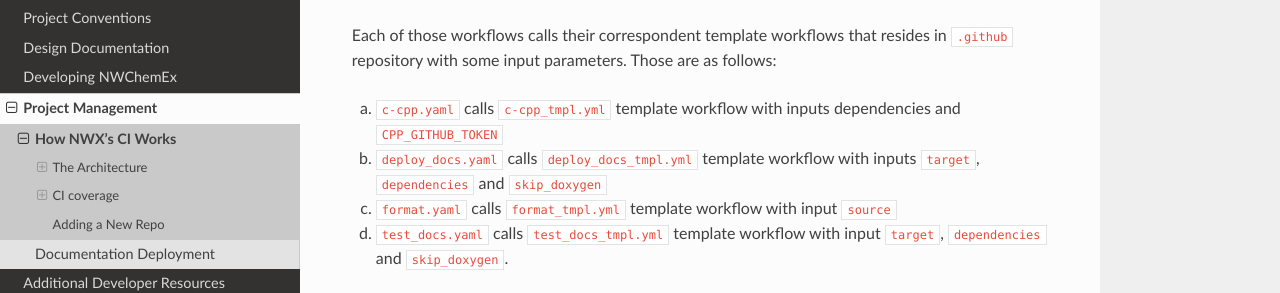
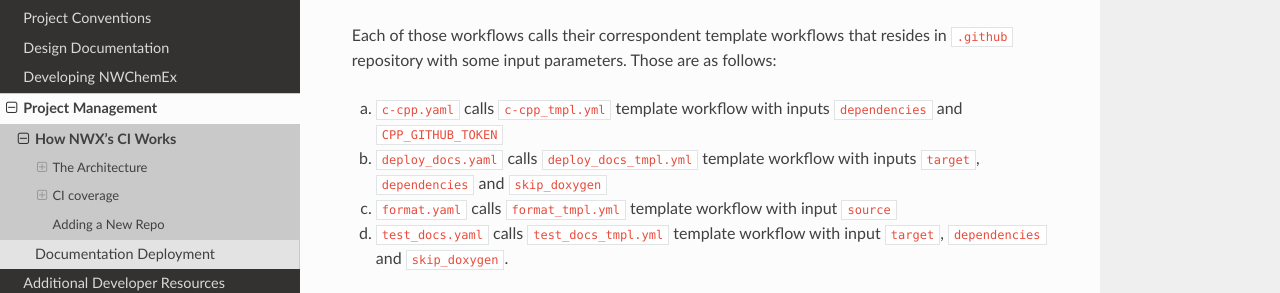
Before and after one commit to NWChemEx/.github, a Sphinx documentation site: the page built from docs/source/project_management/ci_maintainer_notes.rst, in a window 1280 px wide and 900 px high, scrolled down 982 px. Shown: the part 159-452 px from the top of the window. Built offline with Sphinx 7.4.7 and the Read the Docs theme 2.0.0, drawn with Linux system fonts in a browser that asks for light colours.

```diff
--- a/docs/source/project_management/ci_maintainer_notes.rst
+++ b/docs/source/project_management/ci_maintainer_notes.rst
@@ -29,7 +29,7 @@ In the architecture image these workflows are pictured as ``Task{{1,2,3,4}}.yml`
 
 Each of those workflows calls their correspondent template workflows that resides in ``.github`` repository with some input parameters. Those are as follows:
 
-a. ``c-cpp.yaml`` calls ``c-cpp_tmpl.yml`` template workflow with inputs dependencies and ``CPP_GITHUB_TOKEN``
+a. ``c-cpp.yaml`` calls ``c-cpp_tmpl.yml`` template workflow with inputs ``dependencies`` and ``CPP_GITHUB_TOKEN``
 b. ``deploy_docs.yaml`` calls ``deploy_docs_tmpl.yml`` template workflow with inputs ``target``, ``dependencies`` and ``skip_doxygen``
 c. ``format.yaml`` calls ``format_tmpl.yml`` template workflow with input ``source``
 d. ``test_docs.yaml`` calls ``test_docs_tmpl.yml`` template workflow with input ``target``, ``dependencies`` and ``skip_doxygen``.
```
